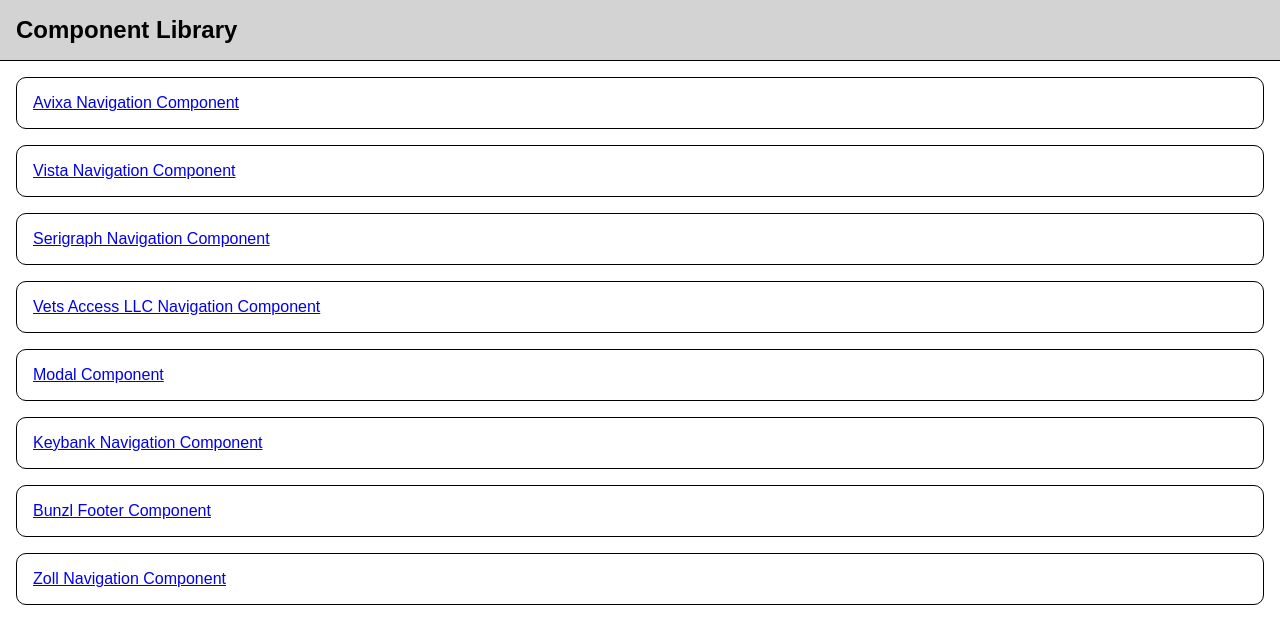
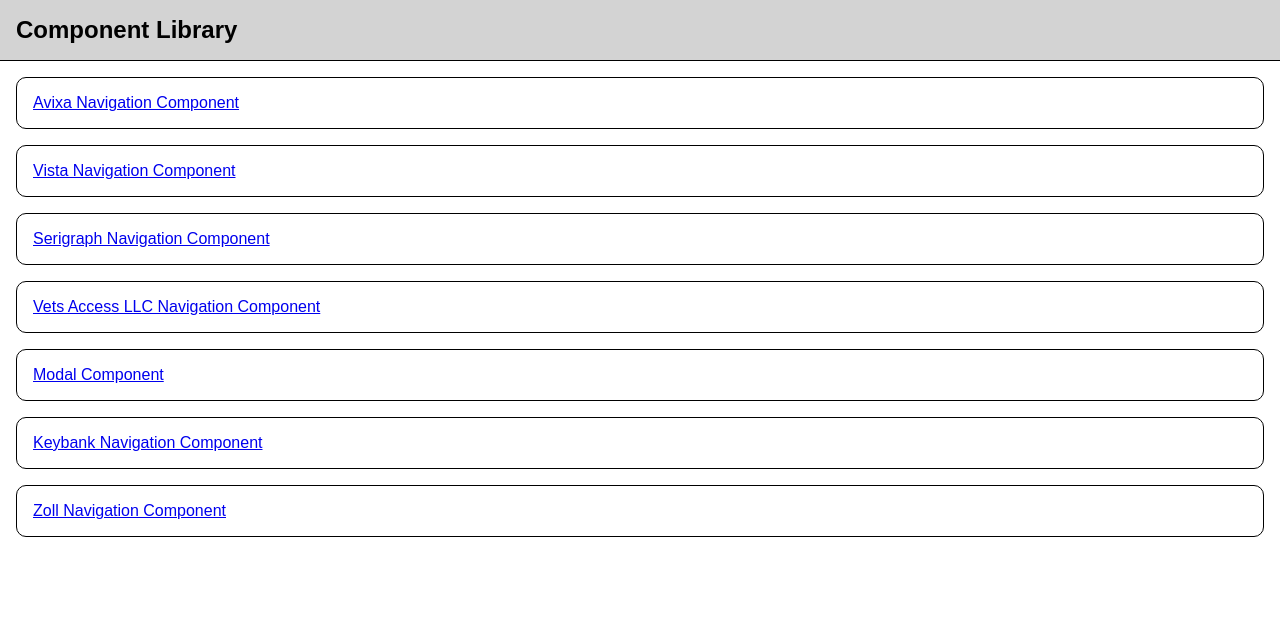
Before and after one commit to aflo7/component-library, a React (Vite) app: page / in a window 1280 px wide. Shown: the top 644 px of the page. Built offline with nearby package versions, Linux system fonts and the light colour scheme.

Commit message:
got rid of the Bunzl component

```diff
--- a/src/App.jsx
+++ b/src/App.jsx
@@ -46,9 +46,9 @@
       <Link to="/keybank">
         <div className="home-link">Keybank Navigation Component</div>
       </Link>
-      <Link to="/bunzl">
+      {/* <Link to="/bunzl">
         <div className="home-link">Bunzl Footer Component</div>
-      </Link>
+      </Link> */}
 
       <Link to="/zoll">
         <div className="home-link">Zoll Navigation Component</div>
@@ -81,7 +81,7 @@
           <Route path="/vets-access" element={<VetsAccessNavigation />} />
           <Route path="/modal" element={<Modal />} />
           <Route path="/keybank" element={<KeyBankNavigation />} />
-          <Route path="/bunzl" element={<BunzlNavigation />} />
+          {/* <Route path="/bunzl" element={<BunzlNavigation />} /> */}
           <Route path="/zoll" element={<ZollNavigation />} />
 
           <Route path="*" element={<NotFound />} />
```
